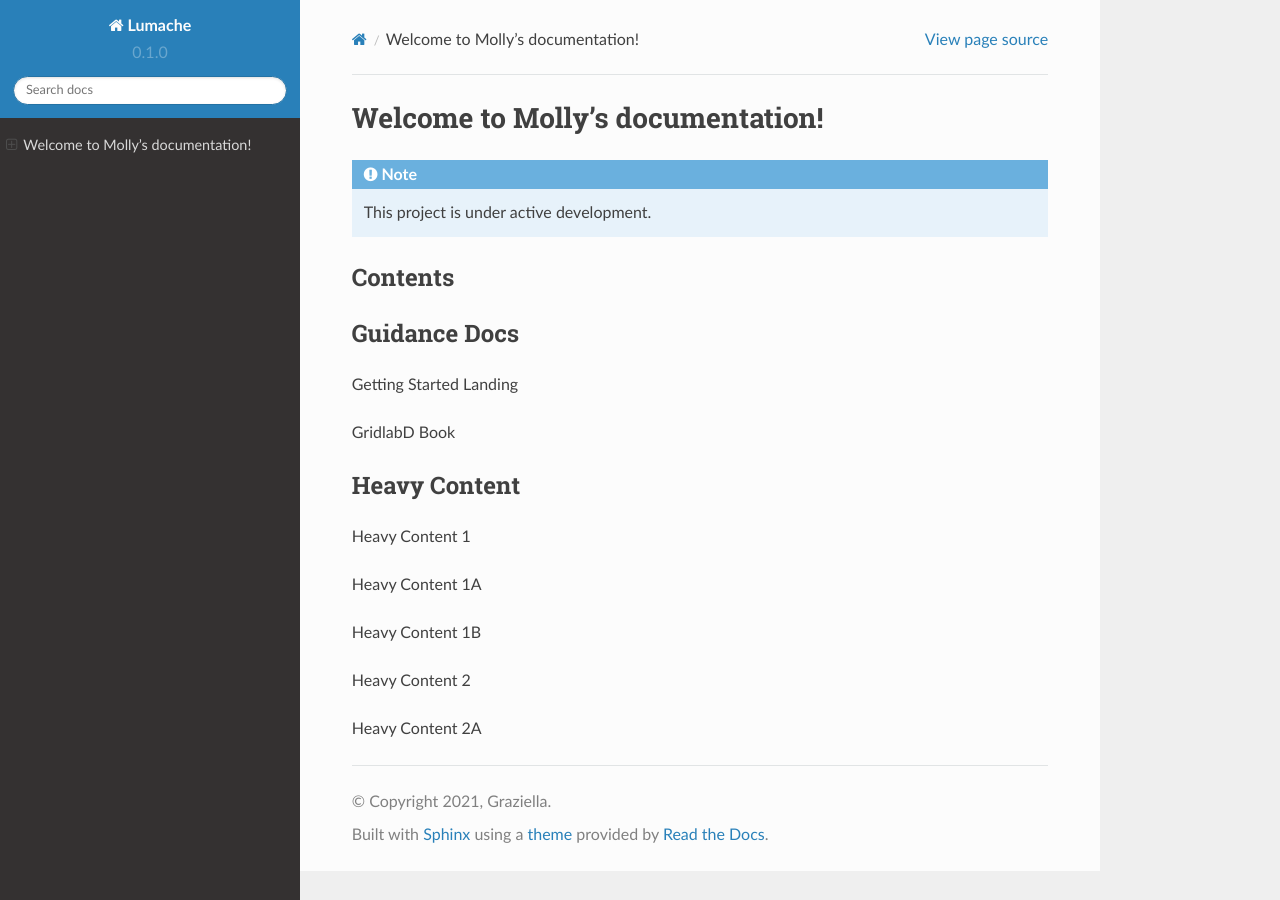
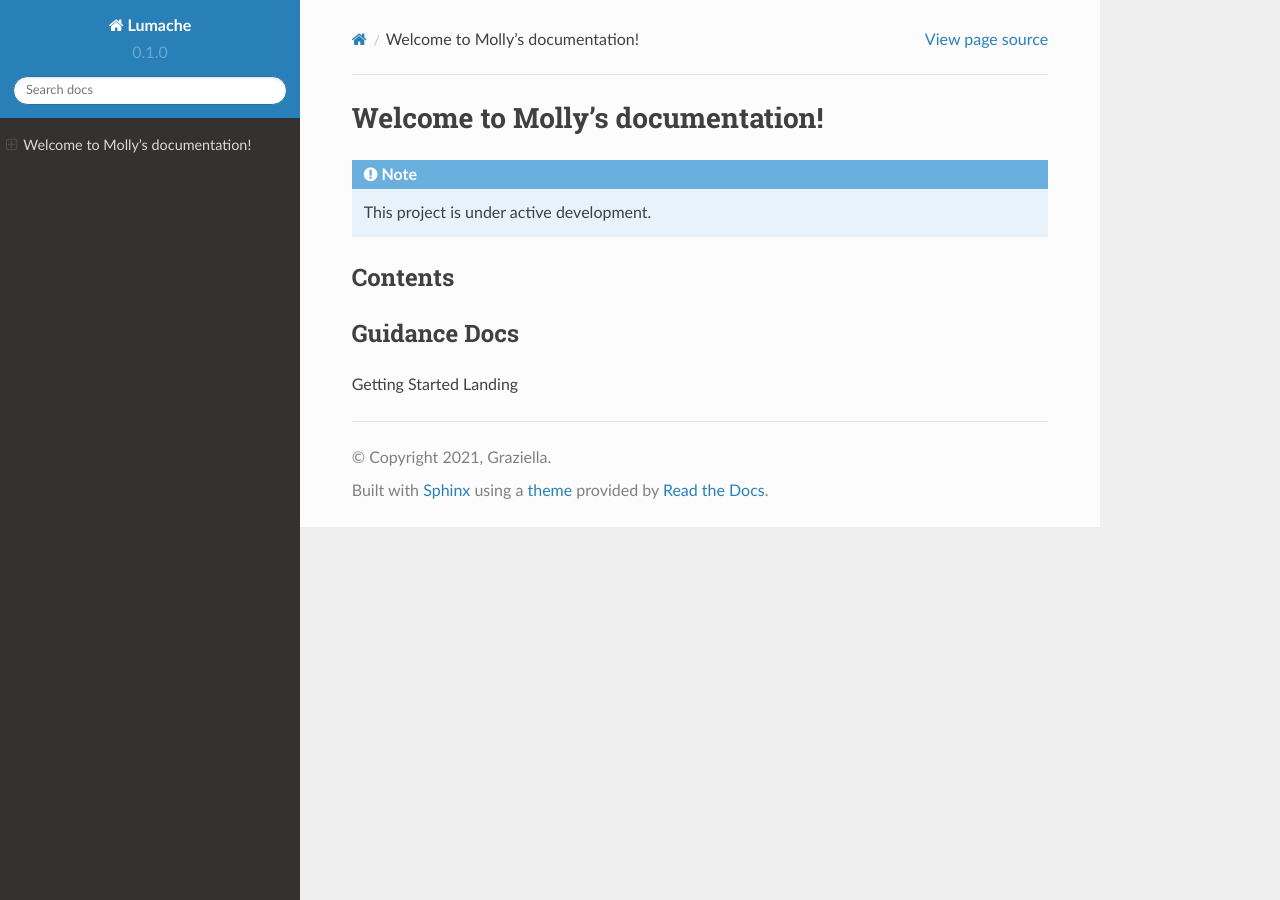
Before and after one commit to mhall4360/gridlab-D-docs, a Sphinx documentation site: the page built from docs/source/index.rst, in a window 1280 px wide. Built offline with Sphinx 7.4.7 and the Read the Docs theme 2.0.0, drawn with Linux system fonts in a browser that asks for light colours.

Commit message:
Update index.rst

```diff
--- a/docs/source/index.rst
+++ b/docs/source/index.rst
@@ -16,24 +16,3 @@ Guidance Docs
 -------------
 
 Getting Started Landing
-
-
-GridlabD Book
-
-
-Heavy Content
--------------
-
-Heavy Content 1
-
-
-Heavy Content 1A
-
-
-Heavy Content 1B
-
-
-Heavy Content 2
-
-
-Heavy Content 2A
```
